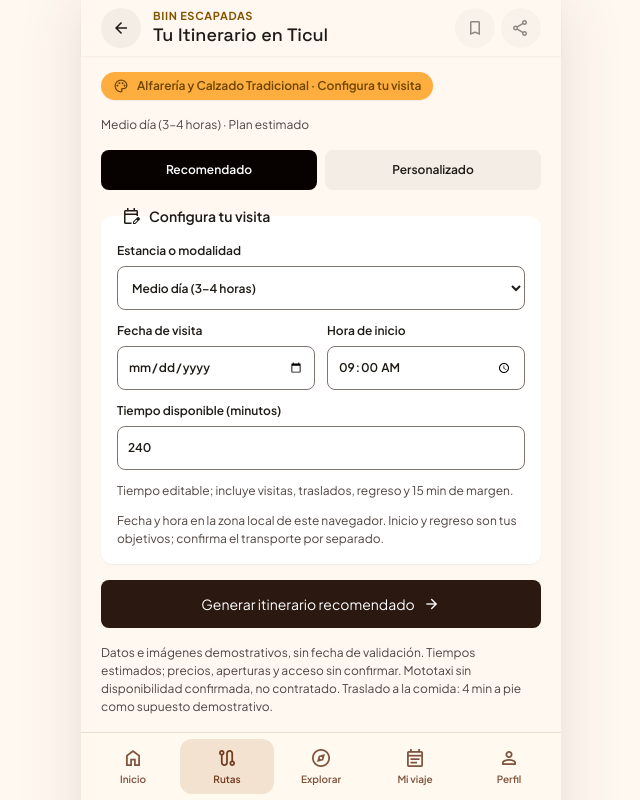
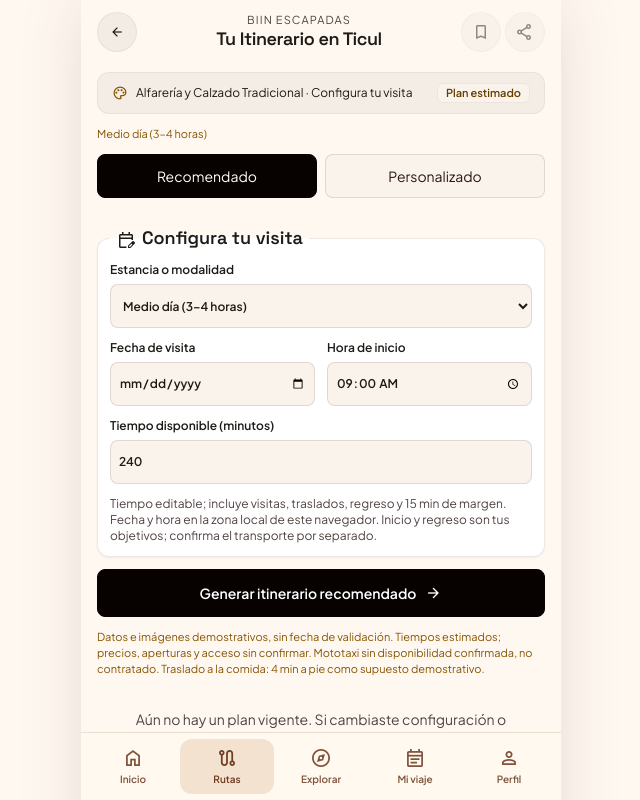
Before and after one commit to David08L-U/BIIN, a React (Vite) app in the folder frontend/: page /rutas/ticul/itinerario in a window 1280 px wide. Shown: the top 800 px of the page, without its empty margins (319-959 px from the left). Built offline with nearby package versions, Linux system fonts and the light colour scheme.

Commit message:
feat(itinerarios): unificar el recorrido de Ticul

```diff
--- a/frontend/src/features/mi-viaje/components/ConfiguracionTicul.tsx
+++ b/frontend/src/features/mi-viaje/components/ConfiguracionTicul.tsx
@@ -8,12 +8,12 @@ export default function ConfiguracionTicul({ borrador, onChange }: { borrador: B
   const ayudaId = useId()
   const c = borrador.configuracion
   const cambiar = (campo: 'fecha' | 'horaInicio' | 'minutosDisponibles', valor: string) => onChange({ ...borrador, generado: false, configuracion: { ...c, [campo]: valor } })
-  return <fieldset className="ti-config ti-tarjeta">
+  return <fieldset className="iz-plan-config iz-plan-tarjeta">
     <legend><Icono nombre="edit_calendar" tamano={20} />Configura tu visita</legend>
     <label>Estancia o modalidad<select required value={esModalidadTicul(c.estancia) ? c.estancia : ''} onChange={e => onChange(cambiarModalidadTicul(borrador, e.target.value))}>
       <option value="" disabled>Elige una modalidad</option>{Object.entries(modalidadesTicul).map(([id, v]) => <option key={id} value={id}>{v.nombre}</option>)}
     </select></label>
-    <div className="ti-campos"><label>Fecha de visita<input type="date" required value={c.fecha} onChange={e => cambiar('fecha', e.target.value)} /></label><label>Hora de inicio<input type="time" required value={c.horaInicio} onChange={e => cambiar('horaInicio', e.target.value)} /></label><label>Tiempo disponible (minutos)<input type="number" inputMode="numeric" min="15" max="720" step="1" required value={c.minutosDisponibles} onChange={e => cambiar('minutosDisponibles', e.target.value)} aria-describedby={ayudaId} /></label></div>
+    <div className="iz-plan-campos"><label>Fecha de visita<input type="date" required value={c.fecha} onChange={e => cambiar('fecha', e.target.value)} /></label><label>Hora de inicio<input type="time" required value={c.horaInicio} onChange={e => cambiar('horaInicio', e.target.value)} /></label><label>Tiempo disponible (minutos)<input type="number" inputMode="numeric" min="15" max="720" step="1" required value={c.minutosDisponibles} onChange={e => cambiar('minutosDisponibles', e.target.value)} aria-describedby={ayudaId} /></label></div>
     <p id={ayudaId}>{c.estancia === 'medio-dia' ? 'Tiempo editable; incluye visitas, traslados, regreso y 15 min de margen.' : 'Esta modalidad no tiene duración fija. Indica cuánto tiempo tienes.'}</p>
     {c.estancia === 'dia-completo' && <p>Ruta Puuc: esta propuesta incluye solo las referencias de Ticul, sin excursiones a otras localidades.</p>}
     {c.estancia === 'tour-compras' && <p>El recomendado prioriza alfarería y calzado. Puedes elegir otras categorías al personalizar.</p>}
--- a/frontend/src/features/mi-viaje/components/ModosTicul.tsx
+++ b/frontend/src/features/mi-viaje/components/ModosTicul.tsx
@@ -1,10 +1,11 @@
-import { Link } from 'react-router'
+import ModosPlan from './ModosPlan'
 import { urlBorradorTicul } from '../plan/borradorTicul'
 import type { BorradorTicul } from '../plan/itinerarioTicul'
 
 export default function ModosTicul({ borrador }: { borrador: BorradorTicul }) {
-  return <div className="ti-modos" role="group" aria-label="Modo de planificación">
-    <Link aria-current={borrador.modo === 'recomendado' ? 'page' : undefined} to={urlBorradorTicul('itinerario', { ...borrador, modo: 'recomendado', generado: false })}>Recomendado</Link>
-    <Link aria-current={borrador.modo === 'personalizado' ? 'page' : undefined} to={urlBorradorTicul('personalizar', { ...borrador, modo: 'personalizado', generado: false })}>Personalizado</Link>
-  </div>
+  return <ModosPlan
+    modo={borrador.modo}
+    recomendado={urlBorradorTicul('itinerario', { ...borrador, modo: 'recomendado', generado: false })}
+    personalizado={urlBorradorTicul('personalizar', { ...borrador, modo: 'personalizado', generado: false })}
+  />
 }
--- a/frontend/src/features/mi-viaje/pages/ItinerarioTiculPage.tsx
+++ b/frontend/src/features/mi-viaje/pages/ItinerarioTiculPage.tsx
@@ -1,3 +1,4 @@
+import CabeceraPlan from '../components/CabeceraPlan'
 import { useState, type FormEvent } from 'react'
 import { Link, useNavigate } from 'react-router'
 import { useAuth } from '../../auth/useAuth'
@@ -14,7 +15,6 @@ import { horaLocal, instanteLocal } from '../plan/tiempoLocal'
 import { compartirTicul, descargarTicul } from '../plan/accionesTicul'
 import type { AvisoCompartir } from '../plan/accionesPlan'
 import { guardarItinerarioLocal } from '../storage/itinerariosLocales'
-import '../../../styles/itinerario-ticul.css'
 
 export default function ItinerarioTiculPage() {
   const { borrador, actualizar } = useBorradorTicul()
@@ -59,56 +59,55 @@ export default function ItinerarioTiculPage() {
     try { descargarTicul(vigente, plan); setAviso({ clave: cuenta, error: false, mensaje: 'Se solicitó la descarga del plan en texto.' }) }
     catch { setAviso({ clave: cuenta, error: true, mensaje: 'No se pudo descargar el plan. Revisa si el navegador permite descargar archivos.' }) }
   }
-  return <article className="ti-plan" aria-labelledby="ti-itinerario-titulo">
-    <header className="ti-cabecera">
-      <Link className="ti-icono-boton" to={urlBorradorTicul('detalle', vigente)} aria-label="Volver a detalle de ruta"><Icono nombre="arrow_back" tamano={20} /></Link>
-      <div className="ti-titulo"><p className="ti-ceja">BIIN Escapadas</p><h1 id="ti-itinerario-titulo">Tu Itinerario en Ticul</h1></div>
-      <div className="ti-utilidades"><button type="button" className="ti-icono-boton" disabled={!plan || cargando} onClick={guardar} aria-label="Guardar itinerario"><Icono nombre="bookmark_border" tamano={20} /></button><button type="button" className="ti-icono-boton" disabled={!plan || compartiendo} onClick={compartir} aria-label="Compartir itinerario"><Icono nombre="share" tamano={20} /></button></div>
-    </header>
-    <div className="ti-contenido">
-      <p className="ti-resumen-chip"><Icono nombre="palette" tamano={16} />Alfarería y Calzado Tradicional · {plan ? `${duracionPlan(plan.totalMinutos)} estimadas` : 'Configura tu visita'}</p>
-      <p className="ti-nota">{esModalidadTicul(c.estancia) ? modalidadesTicul[c.estancia].nombre : 'Modalidad sin validar'} · Plan estimado</p>
+  return <article className="iz-plan iz-itinerario" aria-labelledby="ti-itinerario-titulo">
+    <CabeceraPlan id="ti-itinerario-titulo" titulo="Tu Itinerario en Ticul" subtitulo="BIIN Escapadas" volver={urlBorradorTicul('detalle', vigente)} acciones={<>
+          <button type="button" className="iz-plan-icono-boton" disabled={!plan || cargando} onClick={guardar} aria-label="Guardar itinerario"><Icono nombre="bookmark" tamano={20} /></button>
+          <button type="button" className="iz-plan-icono-boton" disabled={!plan || compartiendo} onClick={compartir} aria-label="Compartir itinerario"><Icono nombre="share" tamano={20} /></button>
+
+        </>} />
+    <div className="iz-plan-contenido">
+      <div className="iz-plan-estancia"><span><Icono nombre="palette" tamano={16} />Alfarería y Calzado Tradicional · {plan ? `${duracionPlan(plan.totalMinutos)} estimadas` : 'Configura tu visita'}</span><span className="iz-plan-insignia">Plan estimado</span></div>
+      <p className="iz-plan-nota">{esModalidadTicul(c.estancia) ? modalidadesTicul[c.estancia].nombre : 'Modalidad sin validar'}</p>
       <ModosTicul borrador={vigente} />
-      <form className="ti-formulario" noValidate onSubmit={generar}><ConfiguracionTicul borrador={borrador} onChange={actualizar} /><button type="submit" className="ti-primario">Generar itinerario {borrador.modo === 'personalizado' ? 'personalizado' : 'recomendado'}<Icono nombre="arrow_forward" tamano={18} /></button></form>
-      <p className="ti-nota">Datos e imágenes demostrativos, sin fecha de validación. Tiempos estimados; precios, aperturas y acceso sin confirmar. Mototaxi sin disponibilidad confirmada, no contratado. {avisoTrasladoComidaTicul}</p>
-      {errores.length > 0 && <div className="ti-error" role="alert">{errores.map(error => <p key={error}>{error}</p>)}</div>}
-      {!borrador.generado && <p className="ti-vacio" role="status">Aún no hay un plan vigente. Si cambiaste configuración o selección, genera de nuevo.</p>}
+      <form className="iz-plan-formulario" noValidate onSubmit={generar}><ConfiguracionTicul borrador={borrador} onChange={actualizar} /><button type="submit" className="iz-plan-primario">Generar itinerario {borrador.modo === 'personalizado' ? 'personalizado' : 'recomendado'}<Icono nombre="arrow_forward" tamano={18} /></button></form>
+      <p className="iz-plan-nota">Datos e imágenes demostrativos, sin fecha de validación. Tiempos estimados; precios, aperturas y acceso sin confirmar. Mototaxi sin disponibilidad confirmada, no contratado. {avisoTrasladoComidaTicul}</p>
+      {errores.length > 0 && <div className="iz-plan-error" role="alert">{errores.map(error => <p key={error}>{error}</p>)}</div>}
+      {!borrador.generado && <p className="iz-plan-vacio" role="status">Aún no hay un plan vigente. Si cambiaste configuración o selección, genera de nuevo.</p>}
       {plan && <>
-        <section className="ti-conexion ti-tarjeta" aria-labelledby="ti-conexion-titulo">
-          <header><h2 id="ti-conexion-titulo">Conexión Van BIIN</h2><span>Ruta Mérida · Ticul</span><Icono nombre="directions_bus" tamano={20} /></header>
-          <div className="ti-conexion-fila"><span className="ti-punto" aria-hidden="true" /><div><p className="ti-ceja">Inicio elegido · {horaLocal(c, 0)}</p><strong>Ticul Centro (Frente al Mercado Municipal)</strong><p>Referencia de inicio; llegada del transporte sin confirmar.</p></div></div>
-          <p className="ti-tiempo-chip"><Icono nombre="schedule" tamano={16} />{duracionPlan(Number(c.minutosDisponibles))} disponibles · {plan.libresMinutos} min libres</p>
-          <div className="ti-conexion-fila"><span className="ti-punto ti-punto-regreso" aria-hidden="true" /><div><p className="ti-ceja">Hora objetivo de regreso · {horaLocal(c, Number(c.minutosDisponibles))}</p><strong>Referencia del paradero en Ticul</strong><p>Objetivo del usuario; no es una salida confirmada. Consulta paradero y transporte con la terminal.</p></div></div>
-          <p className="ti-nota">Visitas {plan.visitasMinutos} min + traslados {plan.trasladosMinutos} min (incluye regreso) + margen {plan.margenMinutos} min = {plan.totalMinutos} min.</p>
+        <section className="iz-plan-conexion iz-plan-tarjeta" aria-labelledby="ti-conexion-titulo">
+          <header className="iz-plan-conexion-titulo"><h2 id="ti-conexion-titulo">Conexión Van BIIN</h2><span>Ruta Mérida · Ticul</span><Icono nombre="directions_bus" tamano={20} /></header>
+          <div className="iz-plan-conexion-fila"><span className="iz-plan-punto" aria-hidden="true" /><div><p className="iz-plan-ceja">Inicio elegido · {horaLocal(c, 0)}</p><strong>Ticul Centro (Frente al Mercado Municipal)</strong><p>Referencia de inicio; llegada del transporte sin confirmar.</p></div></div>
+          <p className="iz-plan-conexion-margen"><Icono nombre="schedule" tamano={16} />{duracionPlan(Number(c.minutosDisponibles))} disponibles · {plan.libresMinutos} min libres</p>
+          <div className="iz-plan-conexion-fila"><span className="iz-plan-punto" aria-hidden="true" /><div><p className="iz-plan-ceja">Hora objetivo de regreso · {horaLocal(c, Number(c.minutosDisponibles))}</p><strong>Referencia del paradero en Ticul</strong><p>Objetivo del usuario; no es una salida confirmada. Consulta paradero y transporte con la terminal.</p></div></div>
+          <p className="iz-plan-nota">Visitas {plan.visitasMinutos} min + traslados {plan.trasladosMinutos} min (incluye regreso) + margen {plan.margenMinutos} min = {plan.totalMinutos} min.</p>
         </section>
-        <div className="ti-filtros" role="group" aria-label="Filtrar recorrido">{([['todas', 'Ruta Sugerida'], ['artesanias', 'Alfarería & Zapaterías'], ['gastronomia', 'Gastronomía']] as const).map(([id, nombre]) => <button type="button" key={id} aria-pressed={filtro === id} onClick={() => setFiltro(id)}>{nombre}</button>)}</div>
-        <section className="ti-recorrido" aria-labelledby="ti-pasos-titulo">
-          <div className="ti-seccion-titulo"><h2 id="ti-pasos-titulo">Paso a paso a pie &amp; mototaxi</h2><span>{plan.seleccion.length} lugares</span></div>
-          <ol className="ti-cronologia" aria-label="Recorrido de Ticul">
+        <div className="iz-plan-filtros" role="group" aria-label="Filtrar recorrido">{([['todas', 'Ruta Sugerida'], ['artesanias', 'Alfarería & Zapaterías'], ['gastronomia', 'Gastronomía']] as const).map(([id, nombre]) => <button type="button" key={id} aria-pressed={filtro === id} onClick={() => setFiltro(id)}>{nombre}</button>)}</div>
+        <section className="iz-plan-recorrido" aria-labelledby="ti-pasos-titulo">
+          <div className="iz-plan-categoria-titulo"><h2 id="ti-pasos-titulo">Paso a paso a pie &amp; mototaxi</h2><span>{plan.seleccion.length} lugares</span></div>
+          <ol className="iz-plan-linea" aria-label="Recorrido de Ticul">
             {plan.bloques.filter(b => b.tipo === 'visita').map((bloque, i) => {
               const l = lugaresTicul.find(l => l.id === bloque.lugarId)!
               if (filtro !== 'todas' && l.categoria !== filtro) return null
               const traslado = plan.bloques.find(b => b.tipo === 'traslado' && b.lugarId === l.id)!
-              return <li key={l.id} value={i + 1}><span className="ti-marcador" aria-hidden="true" /><article className="ti-paso ti-tarjeta">
-                <div className="ti-paso-hora"><span><time dateTime={instanteLocal(c, bloque.inicio).toISOString()}>{horaLocal(c, bloque.inicio)}</time> – <time dateTime={instanteLocal(c, bloque.fin).toISOString()}>{horaLocal(c, bloque.fin)}</time></span><span className={`ti-etiqueta${l.categoria === 'gastronomia' ? ' ti-etiqueta-comida' : ''}`}>{l.etiqueta}</span></div>
-                <p className="ti-traslado"><Icono nombre={l.traslado.icono} tamano={15} />{nombreTrasladoTicul(l)} · {horaLocal(c, traslado.inicio)} – {horaLocal(c, traslado.fin)}</p>
-                <h3>{l.nombre}</h3><p>{l.descripcion}</p><ImagenItinerario {...l.imagen} className="ti-imagen" /><p className="ti-duracion">Visita estimada: {l.visitaMinutos} min</p>
+              return <li key={l.id} value={i + 1}><span className="iz-plan-orden" aria-hidden="true">{i + 1}</span><article className="iz-plan-paso iz-plan-tarjeta">
+                <div className="iz-plan-paso-hora"><span><time dateTime={instanteLocal(c, bloque.inicio).toISOString()}>{horaLocal(c, bloque.inicio)}</time> – <time dateTime={instanteLocal(c, bloque.fin).toISOString()}>{horaLocal(c, bloque.fin)}</time></span><span className="iz-plan-insignia">{l.etiqueta}</span></div>
+                <p className="iz-plan-caminata"><Icono nombre={l.traslado.icono} tamano={15} />{nombreTrasladoTicul(l)} · {horaLocal(c, traslado.inicio)} – {horaLocal(c, traslado.fin)}</p>
+                <h3>{l.nombre}</h3><p>{l.descripcion}</p><ImagenItinerario {...l.imagen} className="iz-plan-imagen" /><p className="iz-plan-duracion">Visita estimada: {l.visitaMinutos} min</p>
               </article></li>
             })}
-            <li><span className="ti-marcador ti-marcador-cierre" aria-hidden="true"><Icono nombre="check" tamano={10} /></span><div className="ti-cierre"><h3>Cierre del recorrido</h3>{plan.bloques.slice(-2).map(b => <p key={b.titulo}>{horaLocal(c, b.inicio)} – {horaLocal(c, b.fin)} · {b.titulo}: {b.fin - b.inicio} min.</p>)}<p>Tiempo libre: {plan.libresMinutos} min · {horaLocal(c, plan.totalMinutos)} – {horaLocal(c, Number(c.minutosDisponibles))}. El regreso mostrado es tu objetivo, no una salida confirmada.</p></div></li>
+            <li><span className="iz-plan-orden iz-plan-orden-cierre" aria-hidden="true"><Icono nombre="check" tamano={10} /></span><div className="iz-plan-cierre iz-plan-tarjeta"><h3>Cierre del recorrido</h3>{plan.bloques.slice(-2).map(b => <p key={b.titulo}>{horaLocal(c, b.inicio)} – {horaLocal(c, b.fin)} · {b.titulo}: {b.fin - b.inicio} min.</p>)}<p>Tiempo libre: {plan.libresMinutos} min · {horaLocal(c, plan.totalMinutos)} – {horaLocal(c, Number(c.minutosDisponibles))}. El regreso mostrado es tu objetivo, no una salida confirmada.</p></div></li>
           </ol>
           {filtro !== 'todas' && !plan.seleccion.some(id => lugaresTicul.some(l => l.id === id && l.categoria === filtro)) && <p role="status">No hay visitas de esta categoría. El filtro conserva el plan y sus horarios.</p>}
         </section>
-        <section className="ti-mapa ti-tarjeta" aria-labelledby="ti-mapa-titulo"><div className="ti-seccion-titulo"><h2 id="ti-mapa-titulo"><Icono nombre="map" tamano={20} />Circuito Artesanal Ticul</h2><Link to={urlBorradorTicul('detalle', vigente)}>Ver detalle de ruta<Icono nombre="open_in_new" tamano={16} /></Link></div><ImagenItinerario {...mapaTicul} className="ti-imagen ti-imagen-mapa" /><p className="ti-nota">Mapa ilustrativo; no acredita un circuito geográfico ni una distancia verificada.</p></section>
-        <section className="ti-consejos ti-tarjeta" aria-labelledby="ti-consejos-titulo"><h2 id="ti-consejos-titulo"><Icono nombre="lightbulb" tamano={20} />Consejos de viaje BIIN</h2><div><h3><Icono nombre="inventory_2" tamano={16} />Empaque para cerámica</h3><p>Consulta si ofrecen empaque y cuáles son las condiciones para transportar piezas delicadas en la van.</p></div><div><h3><Icono nombre="handshake" tamano={16} />Regateo justo</h3><p>Valora el trabajo artesanal y consulta precios y condiciones directamente en cada taller.</p></div></section>
+        <section className="iz-plan-mapa iz-plan-tarjeta" aria-labelledby="ti-mapa-titulo"><div className="iz-plan-categoria-titulo"><h2 id="ti-mapa-titulo"><Icono nombre="map" tamano={20} />Circuito Artesanal Ticul</h2><Link to={urlBorradorTicul('detalle', vigente)}>Ver detalle de ruta<Icono nombre="open_in_new" tamano={16} /></Link></div><ImagenItinerario {...mapaTicul} className="iz-plan-imagen" /><p className="iz-plan-nota">Mapa ilustrativo; no acredita un circuito geográfico ni una distancia verificada.</p></section>
+        <section className="iz-plan-consejos iz-plan-tarjeta" aria-labelledby="ti-consejos-titulo"><h2 id="ti-consejos-titulo"><Icono nombre="lightbulb" tamano={20} />Consejos de viaje BIIN</h2><div><h3><Icono nombre="inventory_2" tamano={16} />Empaque para cerámica</h3><p>Consulta si ofrecen empaque y cuáles son las condiciones para transportar piezas delicadas en la van.</p></div><div><h3><Icono nombre="handshake" tamano={16} />Regateo justo</h3><p>Valora el trabajo artesanal y consulta precios y condiciones directamente en cada taller.</p></div></section>
       </>}
-      <div className="ti-resumen-final">
+      <div className="iz-plan-resumen-final">
         {!usuario && <p>Puedes preparar una vista previa sin sesión. Para guardar, inicia sesión; recuperarás este borrador.</p>}
-        {avisoActual && <p className={avisoActual.error ? 'ti-error' : ''} role={avisoActual.error ? 'alert' : 'status'}>{avisoActual.mensaje}</p>}
+        {avisoActual && <p className={avisoActual.error ? 'iz-plan-error' : ''} role={avisoActual.error ? 'alert' : 'status'}>{avisoActual.mensaje}</p>}
         {compartirActual && <p role="status">{compartirActual.mensaje}</p>}
         {plan && compartirActual?.estado === 'manual' && <label>Enlace de la vista previa<input type="url" readOnly value={new URL(urlActual, window.location.origin).href} onFocus={e => e.target.select()} /></label>}
-        <button type="button" className="ti-guardar" disabled={!plan || cargando} onClick={guardar}><Icono nombre="bookmark_border" tamano={18} />Guardar en Mi viaje</button>
-        <div className="ti-acciones"><button type="button" disabled={!plan} onClick={descargar}><Icono nombre="download_for_offline" tamano={18} />Descargar plan</button><Link to={personalizar}><Icono nombre="tune" tamano={18} />Personalizar</Link></div>
+        <div className="iz-plan-acciones iz-plan-acciones-completas"><button type="button" className="iz-plan-guardar" disabled={!plan || cargando} onClick={guardar}><Icono nombre="bookmark_border" tamano={18} />Guardar en Mi viaje</button><button type="button" disabled={!plan} onClick={descargar}><Icono nombre="download_for_offline" tamano={18} />Descargar plan</button><Link to={personalizar}><Icono nombre="tune" tamano={18} />Personalizar</Link></div>
         <p>Descarga en texto, sin mapas offline. Guardado local, sin sincronización con el servidor.</p>
         {usuario && <Link to="/mi-viaje">Ver mis itinerarios guardados</Link>}
       </div>
```
Also changed, not shown: 1 other file (tests, documents, lock files or other folders).
